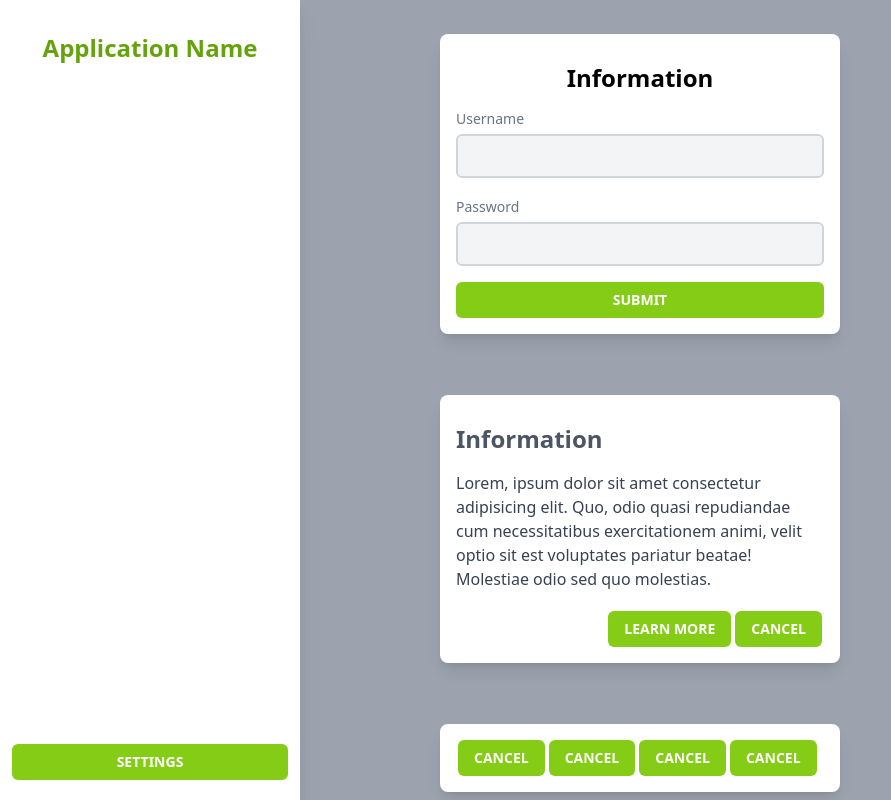
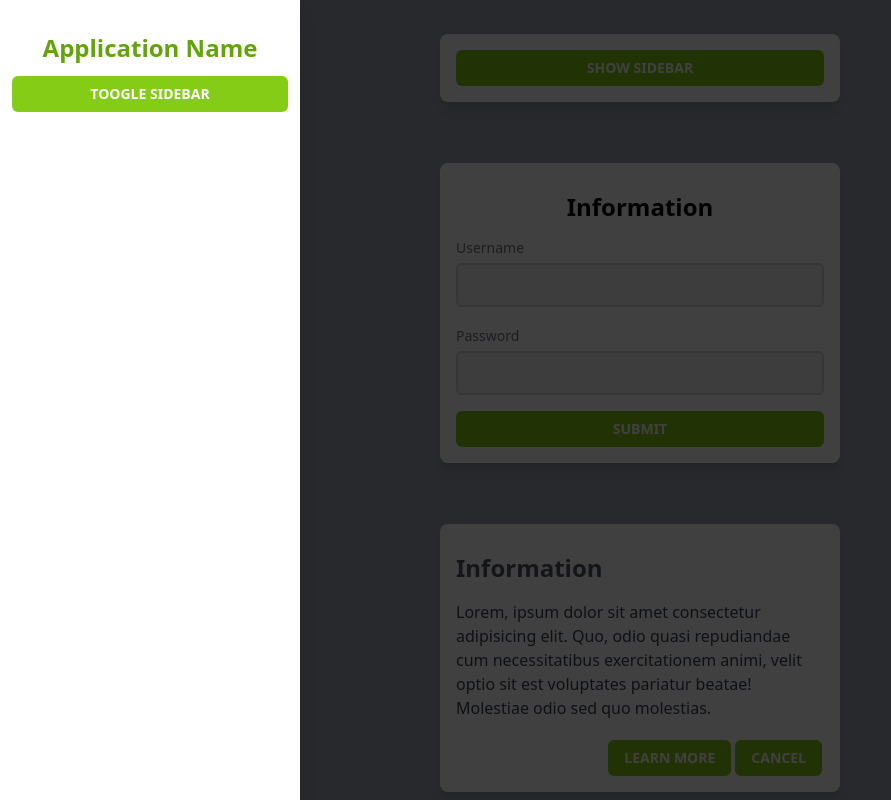
Before and after one commit to ChampTiravat/react-tailwind-todo, a React (Create React App) app: page / in a window 1280 px wide. Shown: the top 800 px of the page, without its empty margins (0-891 px from the left). Built offline with nearby package versions, Linux system fonts and the light colour scheme.

Commit message:
feature: added sidebar transition effect

```diff
--- a/src/App.tsx
+++ b/src/App.tsx
@@ -1,15 +1,28 @@
 import * as React from "react";
 
-export const SideBar = () => {
+export const SideBar = (props: any) => {
+  const { setShowSidebar, show, ...otherProps } = props;
   return (
     <>
-      <aside className="flex flex-col justify-between items-center py-5 px-3 w-[300px] h-screen bg-white fixed top-0 left-0 bottom-0 drop-shadow-xl z-50">
+      <aside
+        {...otherProps}
+        className={
+          `animate-sidebarFadeIn flex-col justify-between
+          items-center py-5 px-3 w-[300px] h-screen
+          bg-white fixed top-0 left-0 bottom-0
+          drop-shadow-xl z-50`
+        }
+      >
         <h1 className="text-center text-2xl font-bold text-lime-600 mx-0 mt-3 mb-3">
           Application Name
         </h1>
-        <Button fullWidth label="SETTINGS" />
+        <Button
+          onClick={() => setShowSidebar(!show)}
+          fullWidth
+          label="TOOGLE SIDEBAR"
+        />
       </aside>
-      {/* <div className="w-full h-full fixed top-0 left-0 right-0 bottom-0 bg-black opacity-75 z-40"></div> */}
+      <div className="w-full h-full fixed top-0 left-0 right-0 bottom-0 bg-black opacity-75 z-40"></div>
     </>
   );
 };
@@ -37,10 +50,22 @@ export const Card = ({ children }: { children: React.ReactNode }) => (
 );
 
 const App = () => {
+  const [showSidebar, setShowSidebar] = React.useState<boolean>(true);
   return (
     <>
-      <SideBar />
       <div className="flex flex-col items-center justify-around w-full min-h-[1000px] py-1 px-3 m-0 top-0 left-0">
+        {showSidebar && (
+          <SideBar show={showSidebar} setShowSidebar={setShowSidebar} />
+        )}
+
+        <Card>
+          <Button
+            onClick={() => setShowSidebar(!showSidebar)}
+            fullWidth
+            label="SHOW SIDEBAR"
+          />
+        </Card>
+
         <Card>
           <h1 className="text-center text-2xl font-bold  mx-0 mt-3 mb-3">
             Information
@@ -93,13 +118,6 @@ const App = () => {
           </div>
         </Card>
 
-        <Card>
-          <Button label="CANCEL" />
-          <Button label="CANCEL" />
-          <Button label="CANCEL" />
-          <Button label="CANCEL" />
-        </Card>
-
         <h1 className="my-4 text-2xl font-medium text-white">Hello</h1>
         <div>
           <Button label="ADD" />
--- a/src/app.css
+++ b/src/app.css
@@ -4,7 +4,7 @@
 
 @layer components {
   .std-button {
-    @apply  text-white
+    @apply text-white
             text-sm
             font-semibold
             py-2
@@ -21,5 +21,5 @@
 }
 
 body {
-  @apply bg-gray-400
+  @apply bg-gray-400;
 }
--- a/tailwind.config.js
+++ b/tailwind.config.js
@@ -4,7 +4,23 @@ module.exports = {
     "./src/**/*.{js,jsx,ts,tsx}",
   ],
   theme: {
-    extend: {},
+    extend: {
+      keyframes: {
+        sidebarFadeIn: {
+          "0%": {
+            transform: 'translateX(-800px)',
+            opacity: '0.0',
+          },
+          "100%": {
+            transform: 'translateX(0px)',
+            opacity: '1',
+          }
+        }
+      },
+      animation: {
+        sidebarFadeIn: "sidebarFadeIn 300ms"
+      }
+    },
   },
   plugins: [],
 }
```
